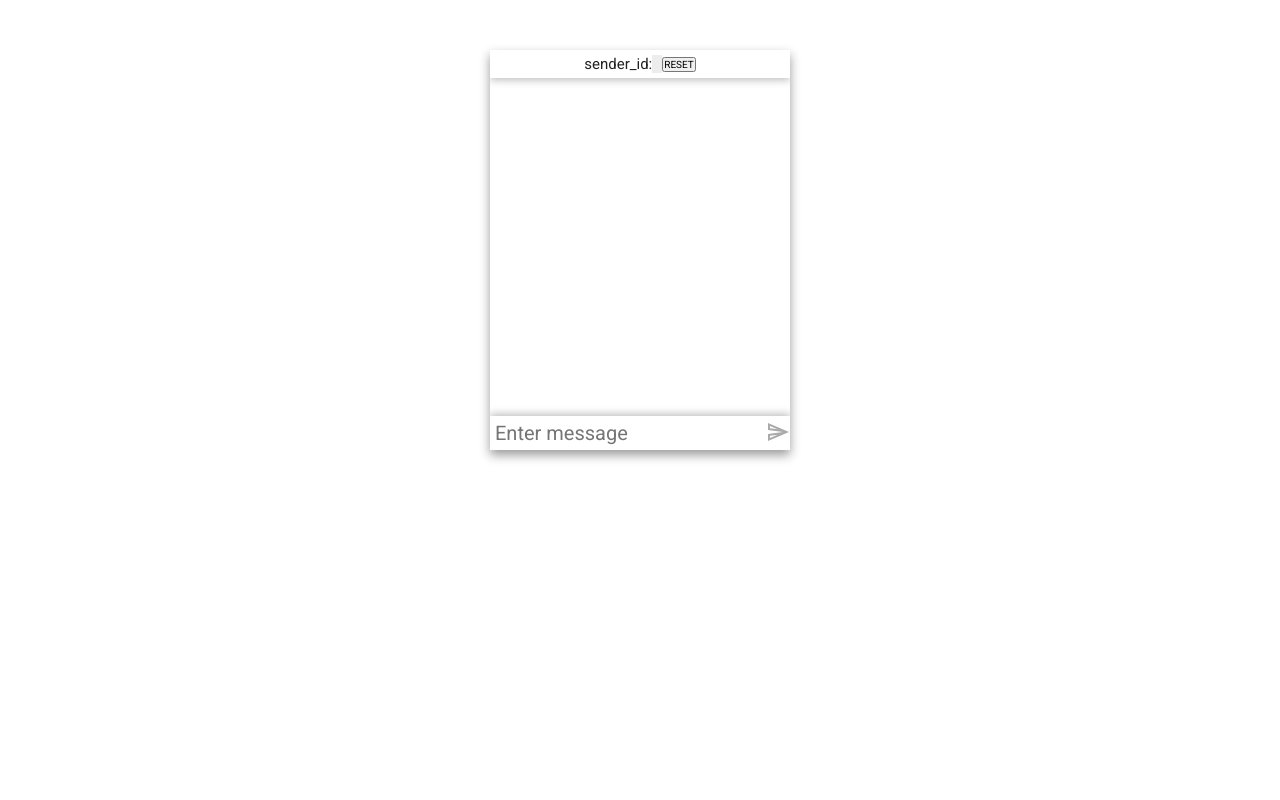
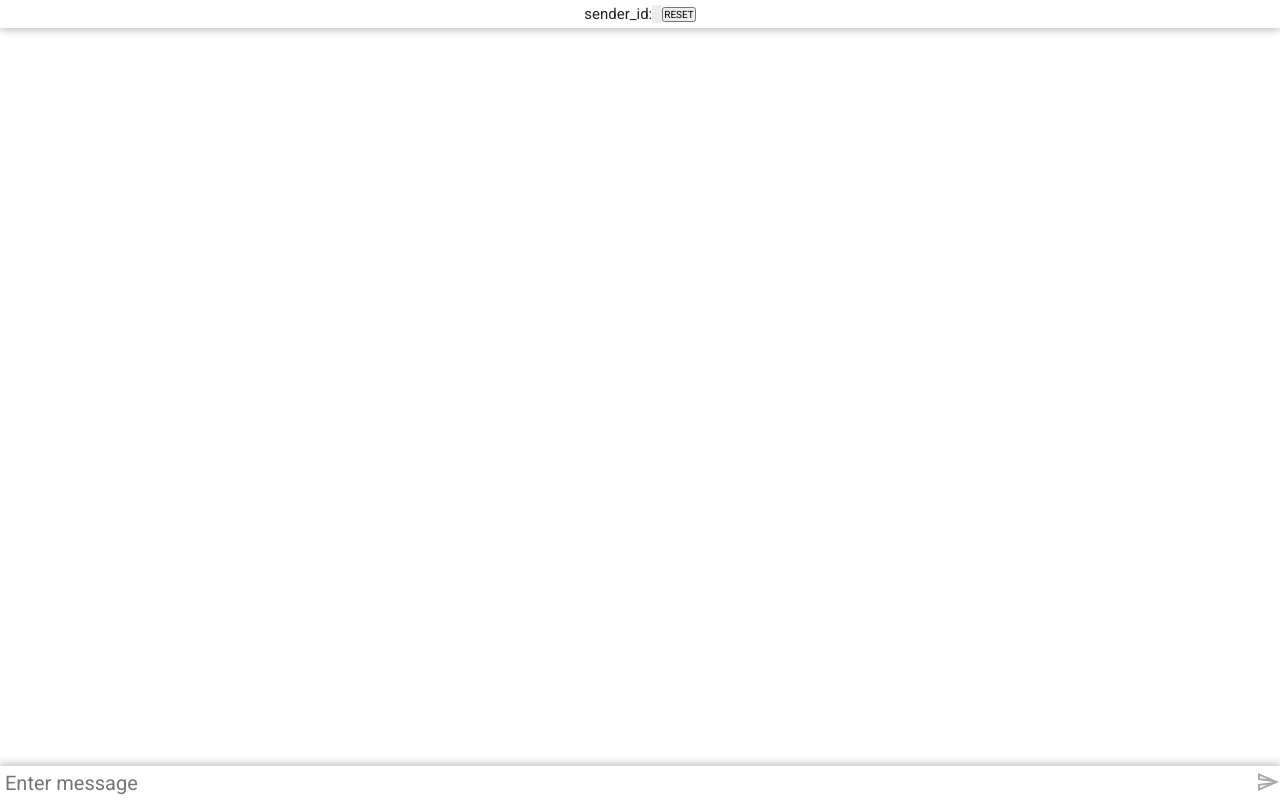
Before and after one commit to popadicbranislav/epistule, a Vue app: page / in a window 1280 px wide. Built offline with nearby package versions, Linux system fonts and the light colour scheme.

Commit message:
Added sass support

```diff
--- a/index.html
+++ b/index.html
@@ -9,6 +9,10 @@
       href="https://fonts.googleapis.com/css2?family=Roboto&display=swap"
       rel="stylesheet"
     />
+    <script
+      src="https://kit.fontawesome.com/e41ad39864.js"
+      crossorigin="anonymous"
+    ></script>
     <meta name="viewport" content="width=device-width, initial-scale=1.0" />
     <title>Epistula</title>
   </head>
--- a/package.json
+++ b/package.json
@@ -15,6 +15,8 @@
   "devDependencies": {
     "@types/uuid": "^8.3.3",
     "@vitejs/plugin-vue": "^1.9.0",
+    "sass": "^1.48.0",
+    "sass-loader": "^12.4.0",
     "typescript": "^4.4.3",
     "vite": "^2.5.10",
     "vue-tsc": "^0.3.0"
--- a/src/App.vue
+++ b/src/App.vue
@@ -3,7 +3,7 @@
 </template>
 
 <script setup lang="ts">
-import Chat from "./components/ChatWrapper.vue";
+import Chat from "./components/ChatComponent.vue";
 </script>
 
 <style>
@@ -18,17 +18,22 @@ html {
   font-family: inherit;
 }
 
+:root {
+  --clr-primary: green;
+  --clr-secondary: turquoise;
+  --text: #262626;
+  --text-light: #ededed;
+}
+
 #app {
+  /* fonts */
   font-family: "Roboto", sans-serif;
   -webkit-font-smoothing: antialiased;
   -moz-osx-font-smoothing: grayscale;
   text-align: center;
   color: #222;
 
-  height: 40rem;
-  width: 30rem;
-  margin: 5rem auto;
-
-  box-shadow: 0 0.5rem 1rem #0006;
+  height: 100vh;
+  width: 100vw;
 }
 </style>
```
Also changed, not shown: src/components/ChatComponent.vue (renamed from src/components/ChatWrapper.vue), 1 other file (tests, documents, lock files or other folders).
